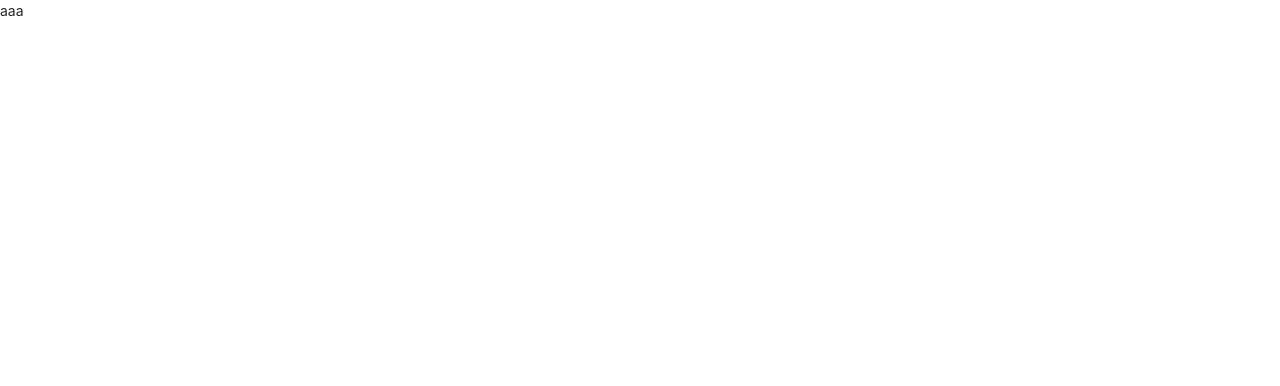
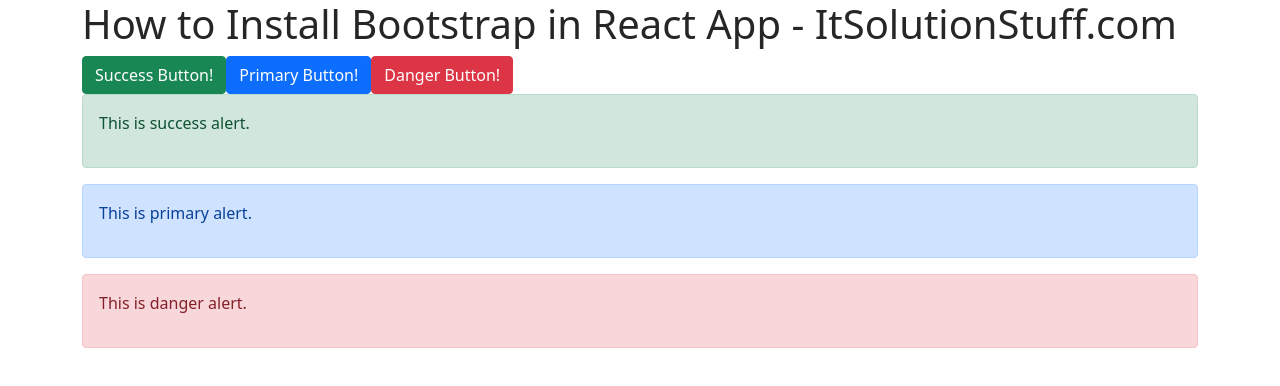
Before and after one commit to ArtsiomAstrouski/ToDoReact, a React (Create React App) app: page / in a window 1280 px wide. Shown: the top 386 px of the page. Built offline with nearby package versions, Linux system fonts and the light colour scheme.

Commit message:
Installation and verification  Bootstrap.

```diff
--- a/package.json
+++ b/package.json
@@ -10,6 +10,7 @@
     "@testing-library/react": "^11.2.7",
     "@testing-library/user-event": "^12.8.3",
     "antd": "^4.16.13",
+    "bootstrap": "^5.1.2",
     "react": "^17.0.2",
     "react-dom": "^17.0.2",
     "react-redux": "^7.2.5",
--- a/src/App.js
+++ b/src/App.js
@@ -2,7 +2,31 @@
 import React from 'react'
 
 function App() {
-	return <>ааа</>
+	return (
+		<>
+			<div class="container">
+				<h1>How to Install Bootstrap in React App - ItSolutionStuff.com</h1>
+
+				<button class="btn btn-success">Success Button!</button>
+
+				<button class="btn btn-primary">Primary Button!</button>
+
+				<button class="btn btn-danger">Danger Button!</button>
+
+				<div class="alert alert-success">
+					<p>This is success alert.</p>
+				</div>
+
+				<div class="alert alert-primary">
+					<p>This is primary alert.</p>
+				</div>
+
+				<div class="alert alert-danger">
+					<p>This is danger alert.</p>
+				</div>
+			</div>
+		</>
+	)
 }
 
 export default App
@@ -19,3 +43,4 @@
 // npm install react-redux --save
 // npm install react-redux --save
 // npm install redux-thunk --save
+// npm install --save bootstrap
--- a/src/index.js
+++ b/src/index.js
@@ -2,6 +2,7 @@
 import ReactDOM from 'react-dom'
 import './index.css'
 import App from './App'
+import 'bootstrap/dist/css/bootstrap.css'
 
 ReactDOM.render(
 	<React.StrictMode>
```
Also changed, not shown: 1 other file (tests, documents, lock files or other folders).
